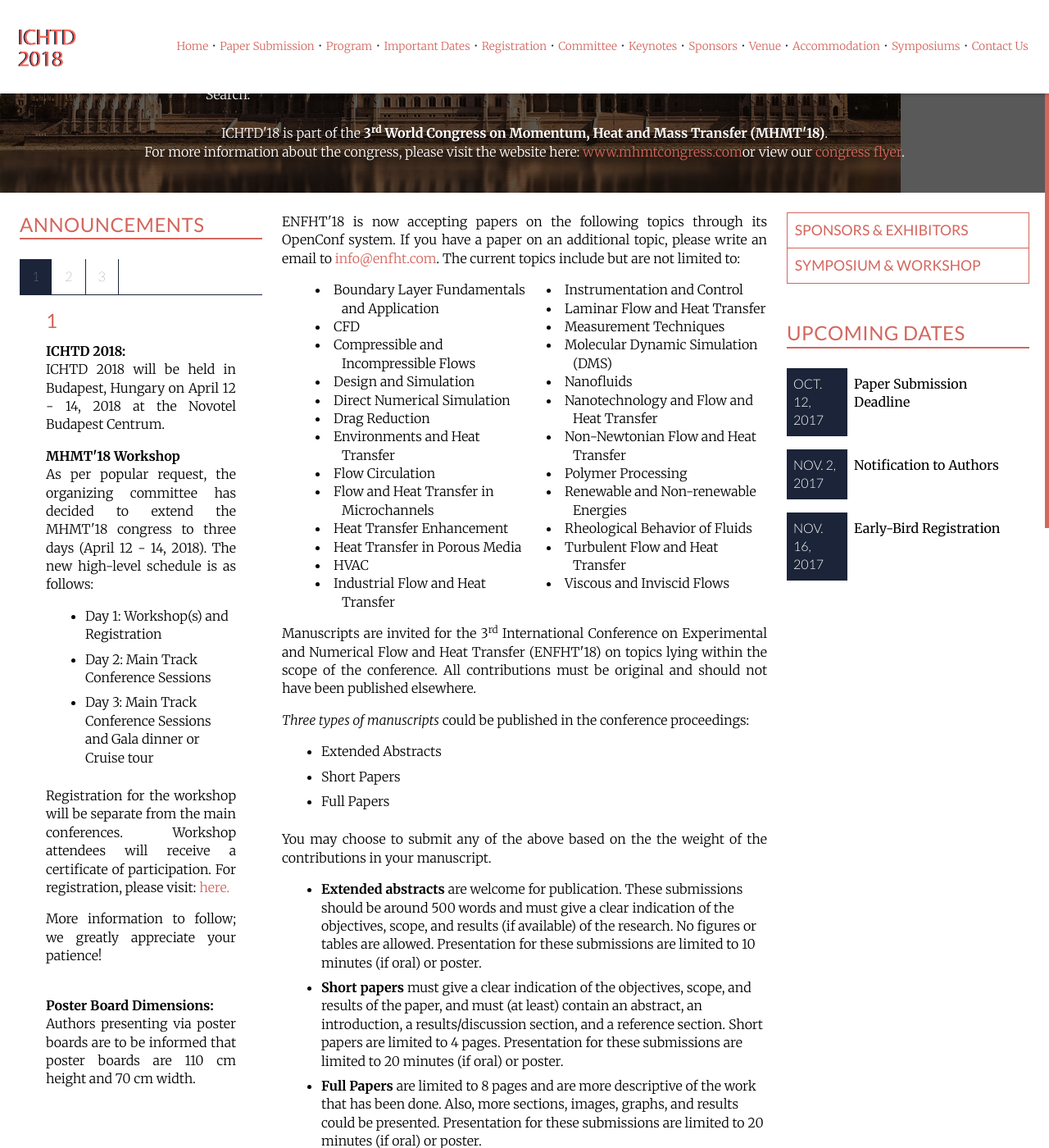
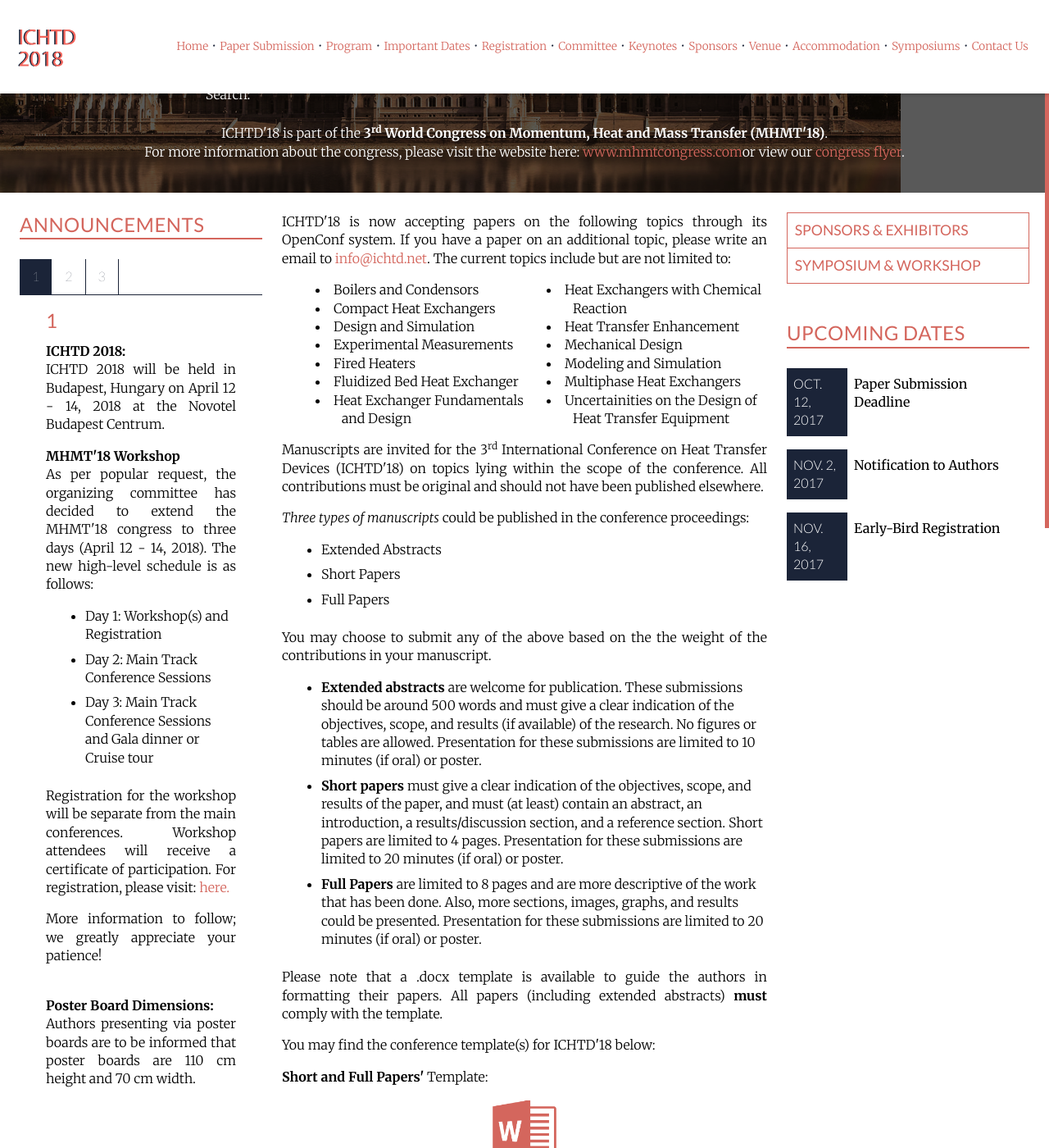
Before and after one commit to intaset/ichtd, a Jekyll site: the page built from papers.html, in a window 1280 px wide and 1400 px high, scrolled down 272 px. Shown: the whole window at 82% size. Built offline with Jekyll 4.4.1, drawn with Linux system fonts in a browser that asks for light colours; nearby versions of some CDN libraries; Markdown is read by kramdown in place of the engine named in the settings; comment, search, counter and statistics services are not loaded; some of the changed text lies outside the part shown.

Commit message:
Revert "mistake"
This reverts commit 670b798cf046de510b1d525a2110bc5d03294b58.

```diff
--- a/papers.html
+++ b/papers.html
@@ -1,43 +1,31 @@
 ---
 layout: default
-title: ENFHT'18 - Paper Submission
-meta: The list of paper topics that an author can refer to when submitting manuscripts for ENFHT. The guidelines for the paper submission is also provided.
-keyword: experimental flow conference, expiremental heat transfer conference, numerical heat transfer conference, numerical flow conference, cfd conference, heat transfer enhancement, porous media conference, nanofluids conference, non-newtonian flow conference, non-newtonian heat transfer conference, polymer processing conference, renewable energy conference, turbulent flow conference, experimental flow, numerical flow, heat transfer, expiremental heat transfer, numerical heat transfer, cfd, heat transfer enhancement conference, porous media, nanofluids, non-newtonian flow, non-newtonian heat transfer, polymer processing, renewable energy, turbulent flow, fluid flow, fluid flow conference, flow, flow conference, fluid mechanics, fluid mechanics conference, fluid dynamics, fluid dynamics conference
+title: ICHTD'18 - Paper Submission
+meta: The list of paper topics that an author can refer to when submitting manuscripts for ICHTD. The guidelines for the paper submission is also provided.
+keyword: heat transfer, heat transfer devices, cfd, boilers, compact heat exchangers, heat transfer enhancement, mechanical design, heat transfer conference, heat transfer devices conference, cfd conference, boilers conference, compact heat exchangers conference, heat transfer enhancement conference, mechanical design conference, fluid flow, fluid flow conference, fluid mechanics, fluid mechanics conference, fluid dynamics, fluid dynamics conference
 ---
 
 <div class="unit unit-s-1 unit-m-1-4-1 unit-l-1-4-1">
   <div class="unit-spacer content">
-    <p class="body">ENFHT'18 is now accepting papers on the following topics through its OpenConf system. If you have a paper on an additional topic, please write an email to <a href="mailto:info@enfht.com" class="body-link">info@enfht.com</a>. The current topics include but are not limited to:</p>
+    <p class="body">ICHTD'18 is now accepting papers on the following topics through its OpenConf system. If you have a paper on an additional topic, please write an email to <a href="mailto:info@ichtd.net" class="body-link">info@ichtd.net</a>. The current topics include but are not limited to:</p>
 
 <ul class="topics">
-<li>Boundary Layer Fundamentals and Application</li>
-<li>CFD</li>
-<li>Compressible and Incompressible Flows</li>
+<li>Boilers and Condensors</li>
+<li>Compact Heat Exchangers</li>
 <li>Design and Simulation</li>
-<li>Direct Numerical Simulation</li>
-<li>Drag Reduction</li>
-<li>Environments and Heat Transfer</li>
-<li>Flow Circulation</li>
-<li>Flow and Heat Transfer in Microchannels</li>
+<li>Experimental Measurements</li>
+<li>Fired Heaters</li>
+<li>Fluidized Bed Heat Exchanger</li>
+<li>Heat Exchanger Fundamentals and Design</li>
+<li>Heat Exchangers with Chemical Reaction</li>
 <li>Heat Transfer Enhancement</li>
-<li>Heat Transfer in Porous Media</li>
-<li>HVAC</li>
-<li>Industrial Flow and Heat Transfer</li>
-<li>Instrumentation and Control</li>
-<li>Laminar Flow and Heat Transfer</li>
-<li>Measurement Techniques</li>
-<li>Molecular Dynamic Simulation (DMS)</li>
-<li>Nanofluids</li>
-<li>Nanotechnology and Flow and Heat Transfer</li>
-<li>Non-Newtonian Flow and Heat Transfer</li>
-<li>Polymer Processing</li>
-<li>Renewable and Non-renewable Energies</li>
-<li>Rheological Behavior of Fluids</li>
-<li>Turbulent Flow and Heat Transfer</li>
-<li>Viscous and Inviscid Flows</li>
+<li>Mechanical Design</li>
+<li>Modeling and Simulation</li>
+<li>Multiphase Heat Exchangers</li>
+<li>Uncertainities on the Design of Heat Transfer Equipment</li>
 </ul>
 
-    <p class="body">Manuscripts are invited for the 3<sup>rd</sup> International Conference on Experimental and Numerical Flow and Heat Transfer (ENFHT'18) on topics lying within the scope of the conference. All contributions must be original and should not have been published elsewhere.</p>
+    <p class="body">Manuscripts are invited for the 3<sup>rd</sup> International Conference on Heat Transfer Devices (ICHTD'18) on topics lying within the scope of the conference. All contributions must be original and should not have been published elsewhere.</p>
 
     <p class="body"><i>Three types of manuscripts</i> could be published in the conference proceedings:</p>
 
@@ -59,19 +47,19 @@ keyword: experimental flow conference, expiremental heat transfer conference, nu
 
     <p class="body">Please note that a .docx template is available to guide the authors in formatting their papers. All papers (including extended abstracts) <b>must</b> comply with the template.</p>
 
-    <p class="body">You may find the conference template(s) for ENFHT'18 below:</p>
+    <p class="body">You may find the conference template(s) for ICHTD'18 below:</p>
 
     <p class="body"><b>Short and Full Papers'</b> Template:</p>
 
-       <center><a href="../ENFHT18_Paper_Template.docx" class="body-link"><img src="../img/msword.png" onmouseover="this.src='../img/msword-hover.png'" onmouseout="this.src='../img/msword.png'" width="80px"><br>Paper Template (.DOCX)</a></center><br>
+       <center><a href="../ICHTD18_Paper_Template.docx" class="body-link"><img src="../img/msword.png" onmouseover="this.src='../img/msword-hover.png'" onmouseout="this.src='../img/msword.png'" width="80px"><br>Paper Template (.DOCX)</a></center><br>
 
-       <!-- <center><a href="../ENFHT17_LaTeX_template.zip" class="body-link"><img src="../img/latex.png" onmouseover="this.src='../img/latex-hover.png'" onmouseout="this.src='../img/latex.png'" width="80px"><br>Paper Template (.zip)*</a></center><br> -->
+       <!-- <center><a href="../ICHTD17_LaTeX_template.zip" class="body-link"><img src="../img/latex.png" onmouseover="this.src='../img/latex-hover.png'" onmouseout="this.src='../img/latex.png'" width="80px"><br>Paper Template (.zip)*</a></center><br> -->
 
     <p class="body"><b>Extended Abstracts</b> Template:</p>
 
-        <center><a href="../ENFHT18_Extended_Abstract.docx" class="body-link"><img src="../img/msword.png" onmouseover="this.src='../img/msword-hover.png'" onmouseout="this.src='../img/msword.png'" width="80px"><br>Extended Abstract Template (.DOCX)</a></center><br>
+        <center><a href="../ICHTD18_Extended_Abstract.docx" class="body-link"><img src="../img/msword.png" onmouseover="this.src='../img/msword-hover.png'" onmouseout="this.src='../img/msword.png'" width="80px"><br>Extended Abstract Template (.DOCX)</a></center><br>
 
-       <!--  <center><a href="../ENFHT17_LaTeX_extended_abstract.zip" class="body-link"><img src="../img/latex.png" onmouseover="this.src='../img/latex-hover.png'" onmouseout="this.src='../img/latex.png'" width="80px"><br>Extended Abstract Template Template (.zip)*</a></center><br> -->
+       <!--  <center><a href="../ICHTD17_LaTeX_extended_abstract.zip" class="body-link"><img src="../img/latex.png" onmouseover="this.src='../img/latex-hover.png'" onmouseout="this.src='../img/latex.png'" width="80px"><br>Extended Abstract Template Template (.zip)*</a></center><br> -->
 
     <!-- <p class="bold">*If you submit your camera-ready paper via LaTeX, we ask that you kindly consider the following:</p>
 
@@ -91,16 +79,16 @@ keyword: experimental flow conference, expiremental heat transfer conference, nu
 
     <blockquote>Two best paper awards will be conferred to author(s) of the papers that receive the highest rank during the peer-review and by the respected session chairs. Only papers presented at the conference will be eligible for this award. Winners receive a certificate, 25% discount towards registration for the 2019 series of the conference, and can submit their papers to a related journal by Avestia Publishing for free publication (subject to a second round of peer-review).</blockquote>
 
-    <!-- <br>
+   <!--  <br>
     <p class="bold">The link to the submission system will be available soon. We appreciate your patience!</p>
     <br> -->
 
     <p class="bold">In order to submit your paper or access the reviewer system, please follow the link below:</p>
 
-    <center><a href="../openconf/" class="body-link allcaps">www.enfht.com/openconf</a></center><br>
+    <center><a href="../openconf/" class="body-link allcaps">www.ichtd.net/openconf</a></center><br>
 
-    <p class="body">The corresponding authors of accepted papers are <b>required</b> to please fill, complete, sign and send the following copyright form along with your Camera Ready Submission to <a href="mailto:info@enfht.com" class="body-link">info@enfht.com</a>. Failure to comply will result in removal of the paper from the proceedings.</p>
+    <p class="body">The corresponding authors of accepted papers are <b>required</b> to please fill, complete, sign and send the following copyright form along with your Camera Ready Submission to <a href="mailto:info@ichtd.net" class="body-link">info@ichtd.net</a>. Failure to comply will result in removal of the paper from the proceedings.</p>
 
-    <center><a href="../ENFHT18_CopyrightForm.pdf" class="body-link"><img src="../img/pdf.png" width="80px"><br>Copyright Form</a></center>
+    <center><a href="../ICHTD18_CopyrightForm.pdf" class="body-link"><img src="../img/pdf.png" width="80px"><br>Copyright Form</a></center>
   </div>
   </div>
```
